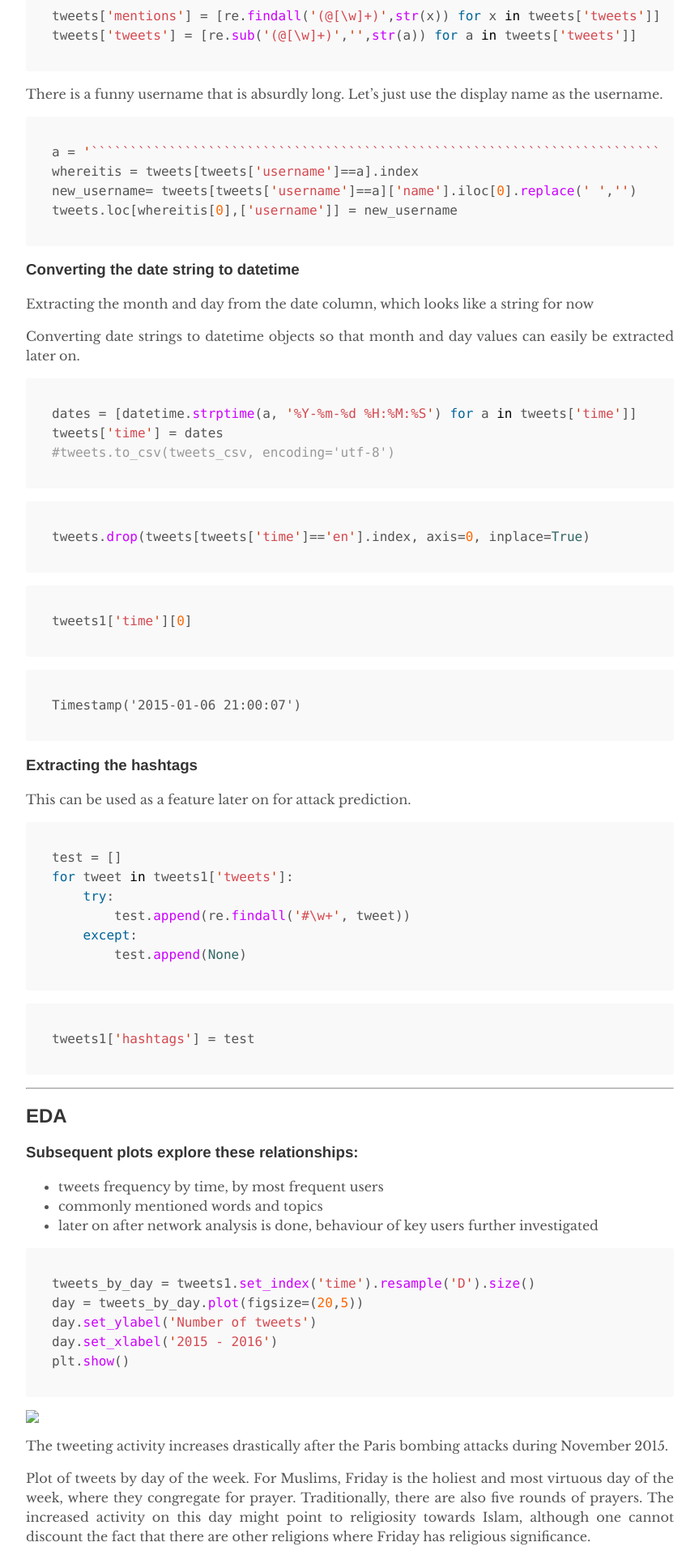
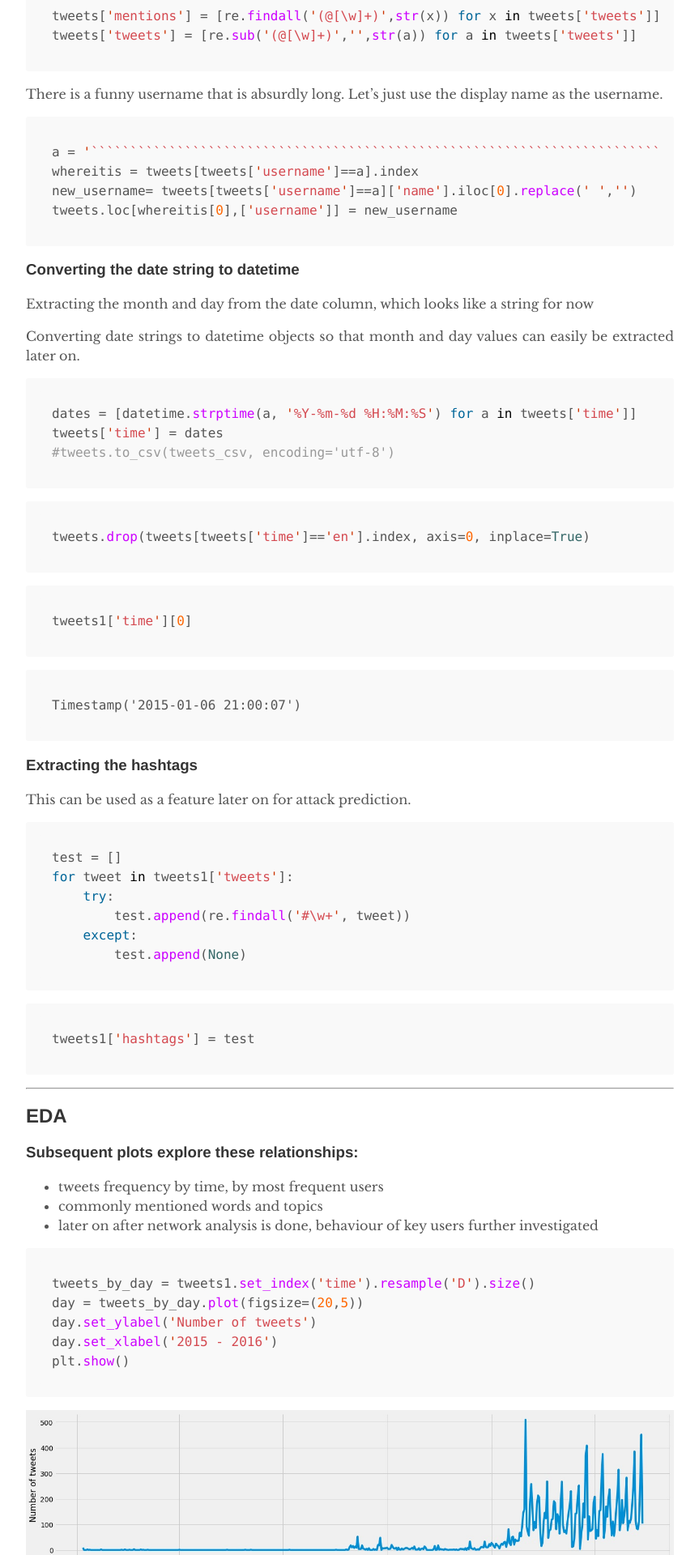
Before and after one commit to chowjiahui/chowjiahui.github.io, a Jekyll site: the page built from _posts/2018-3-1-ISIS-Twitter-Project-1.md, in a window 1280 px wide. Shown: the part 4480-6400 px from the top of the page at 81% size, without its empty margins (208-1071 px from the left). Built offline with Jekyll 4.4.1, drawn with Linux system fonts in a browser that asks for light colours; our own code applies the rules of GitHub Pages for plain Markdown files.

Commit message:
img test

````diff
--- a/_posts/2018-3-1-ISIS-Twitter-Project-1.md
+++ b/_posts/2018-3-1-ISIS-Twitter-Project-1.md
@@ -341,8 +341,7 @@ day.set_xlabel('2015 - 2016')
 plt.show()
 ```
 
-
-<img src="/ISIS-Project-1/output_30_0.jpg">
+![png](/assets/ISIS-Project-1/output_30_0.jpg){:class='img-responsive'}
 
 
 The tweeting activity increases drastically after the Paris bombing attacks during November 2015.
````
Also changed, not shown: _posts/output_30_0.jpg (deleted), _posts/output_32_0.jpg (deleted), _posts/output_33_0.jpg (deleted), _posts/output_36_0.jpg (deleted), _posts/output_37_0.png (deleted), _posts/output_39_0.png (deleted), _posts/output_65_0.png (deleted), _posts/output_66_0.png (deleted), assets/ISIS-Project-1/output_30_0.jpg (renamed from _posts/ISIS-Project-1/output_30_0.jpg), assets/ISIS-Project-1/output_32_0.jpg (renamed from _posts/ISIS-Project-1/output_32_0.jpg), assets/ISIS-Project-1/output_33_0.jpg (renamed from _posts/ISIS-Project-1/output_33_0.jpg), assets/ISIS-Project-1/output_36_0.jpg (renamed from _posts/ISIS-Project-1/output_36_0.jpg), assets/ISIS-Project-1/output_37_0.png (renamed from _posts/ISIS-Project-1/output_37_0.png), assets/ISIS-Project-1/output_39_0.png (renamed from _posts/ISIS-Project-1/output_39_0.png), 2 more files.
